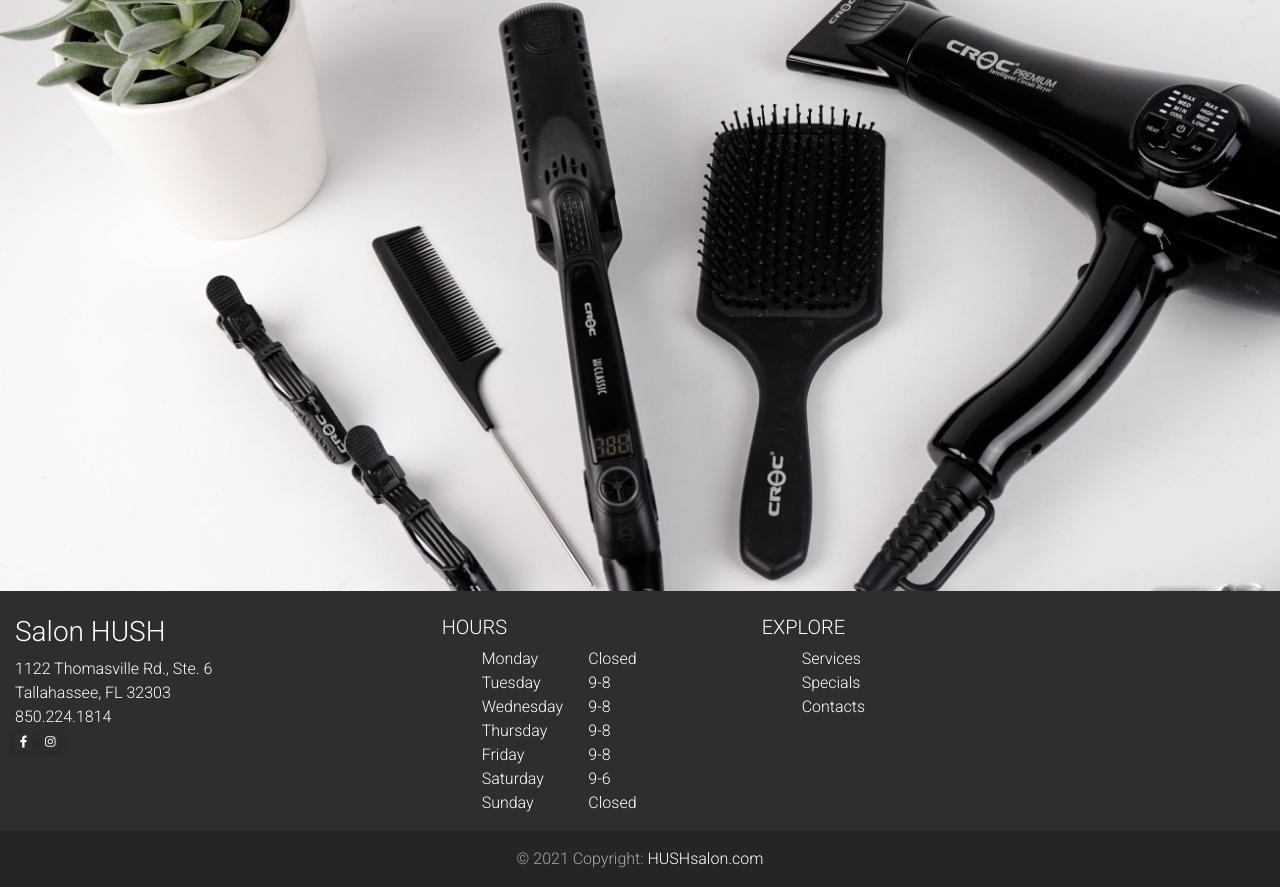
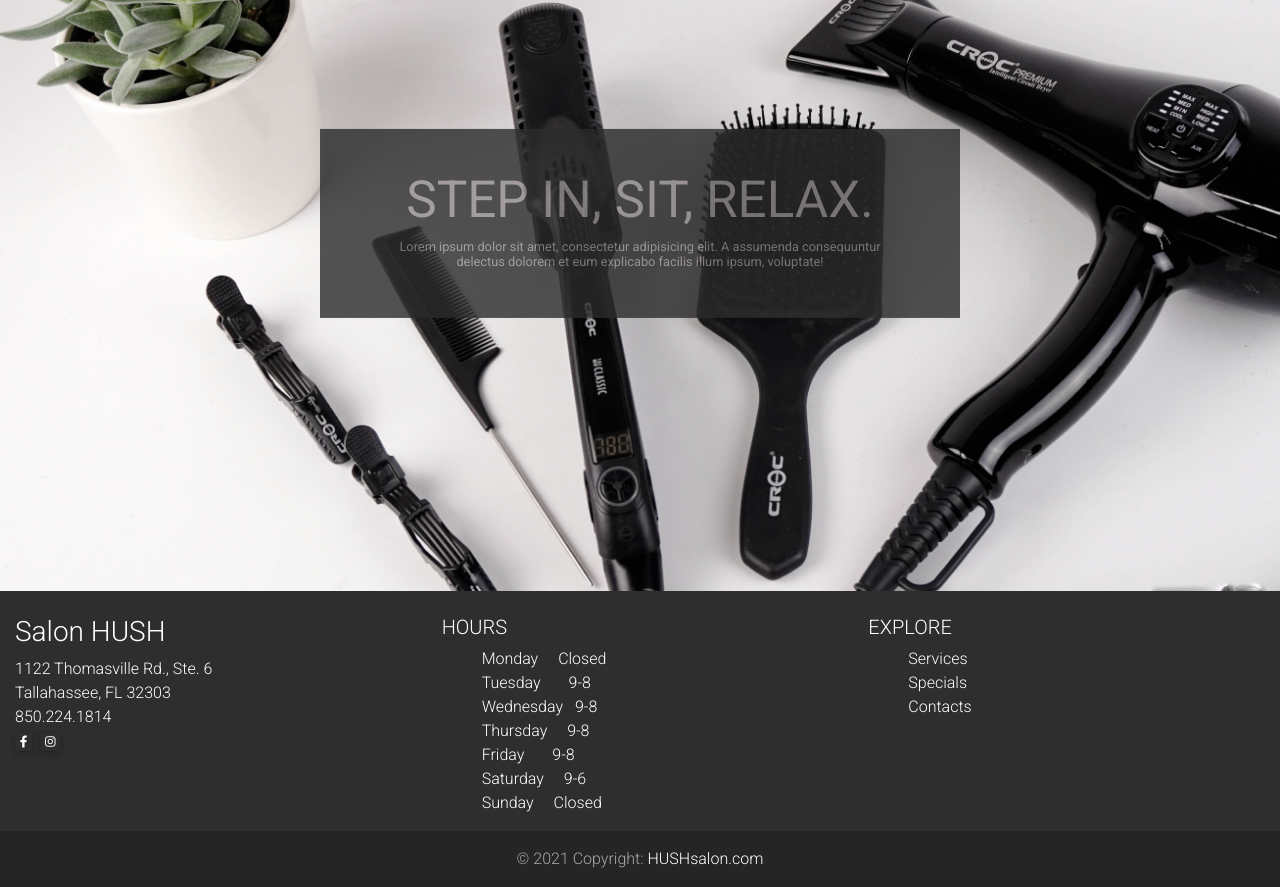
Before and after one commit to HansaSandamal/salon-app-react, a React (Create React App) app: page / in a window 1280 px wide. Shown: the part 200-1087 px from the top of the page. Built offline with nearby package versions, Linux system fonts and the light colour scheme.

Commit message:
changes in HomePage

```diff
--- a/src/App.tsx
+++ b/src/App.tsx
@@ -10,11 +10,13 @@ import Home from "./view/Home";
 
 
 
+
 function App() {
     return (
         <div className="App">
             <Header/>
             <Home/>
+
 
             <Footer/>
 
--- /dev/null
+++ b/src/assets/style_sheets/layouts/_footer.scss
@@ -0,0 +1,3 @@
+.date{
+  float: right;
+}
--- a/src/assets/style_sheets/view/_home.scss
+++ b/src/assets/style_sheets/view/_home.scss
@@ -0,0 +1,29 @@
+.page-holder {
+
+  position: relative;
+  text-align: center;
+  color: #938d8e;
+}
+.centered {
+  position: absolute;
+  top: 50%;
+  left: 50%;
+  transform: translate(-50%, -50%);
+  background-color: #2b2b2b;
+  opacity: 0.8;
+  padding: 40px 60px;
+  max-height: 30vh;
+
+
+}
+.text-head{
+  font-size:4vw;
+}
+.text-sub-head{
+  font-size:1vw;
+}
+
+.bg-cover {
+  background-size: cover !important;
+
+}
--- a/src/layouts/Footer.tsx
+++ b/src/layouts/Footer.tsx
@@ -14,80 +14,55 @@ const Footer: React.FC = () => {
                             Tallahassee, FL 32303<br/>
                             850.224.1814<br/>
                             <MDBBadge color="elegant-color">
-                                <MDBIcon fab icon="facebook-f" />
+                                <MDBIcon fab icon="facebook-f"/>
                             </MDBBadge>
                             <MDBBadge className="badge ml-2 " color="elegant-color">
-                                <MDBIcon fab icon="instagram" />
+                                <MDBIcon fab icon="instagram"/>
                             </MDBBadge>
 
                         </p>
                     </MDBCol>
 
-                    <MDBCol md="1">
+                    <MDBCol md="4">
                         <h5 className="title">HOURS</h5>
-
                         <ul>
                             <li className="list-unstyled">
-                                Monday
+                                Monday  <span className="date ml-3"> Closed</span>
                             </li>
                             <li className="list-unstyled">
-                                Tuesday
+                                Tuesday <span className="date ml-4">9-8</span>
                             </li>
                             <li className="list-unstyled">
-                                Wednesday
+                                Wednesday  <span className="date ml-2"> 9-8 </span>
                             </li>
                             <li className="list-unstyled">
-                                Thursday
+                                Thursday <span className="date ml-3"> 9-8 </span>
                             </li>
                             <li className="list-unstyled">
-                                Friday
+                                Friday <span className="date ml-4"> 9-8 </span>
                             </li>
                             <li className="list-unstyled">
-                                Saturday
+                                Saturday <span className="date ml-3"> 9-6 </span>
                             </li>
                             <li className="list-unstyled">
-                                Sunday
+                                Sunday <span className="date ml-3"> Closed</span>
                             </li>
                         </ul>
+
                     </MDBCol>
-                    <MDBCol md="2">
-                        <h5 className="title"><br/></h5>
-                        <ul>
-                            <li className="list-unstyled">
-                                Closed
-                            </li>
-                            <li className="list-unstyled">
-                                9-8
-                            </li>
-                            <li className="list-unstyled">
-                                9-8
-                            </li>
-                            <li className="list-unstyled">
-                                9-8
-                            </li>
-                            <li className="list-unstyled">
-                                9-8
-                            </li>
-                            <li className="list-unstyled">
-                                9-6
-                            </li>
-                            <li className="list-unstyled">
-                                Closed
-                            </li>
-                        </ul>
-                    </MDBCol>
+
                     <MDBCol md="1">
 
                         <h5 className="title">EXPLORE</h5>
                         <ul>
                             <li className="list-unstyled">
-                                <a href="#">Services</a>
+                                <a href="#services">Services</a>
                             </li>
                             <li className="list-unstyled">
-                                <a href="#">Specials</a>
+                                <a href="#Specials">Specials</a>
                             </li>
                             <li className="list-unstyled">
-                                <a href="#">Contacts</a>
+                                <a href="#Contacts">Contacts</a>
                             </li>
 
                         </ul>
--- a/src/view/Home.tsx
+++ b/src/view/Home.tsx
@@ -1,16 +1,28 @@
 import React from "react";
 import cover from "../assets/images/cover.jpg";
 import {Image} from "react-bootstrap";
+// import cv1 from "../assets/images/cv1.jpg";
+// import cv2 from "../assets/images/cv2.jpg";
+// import cv3 from "../assets/images/cv3.jpg";
 
 
+const Home: React.FC = (ImageState) => {
 
-const Home:React.FC=()=>{
-    return(
+    return (
+
         <React.Fragment>
-            <Image  src={cover} alt="cover"fluid />
+            <div className="page-holder bg-cover">
+                <Image src={cover} alt="cover" fluid/>
+                <div className="centered">
+                    <h1 className='text-head'><b>STEP IN, SIT, RELAX.</b></h1>
+                    <h6 className='text-sub-head'><b>Lorem ipsum dolor sit amet, consectetur adipisicing elit. A assumenda consequuntur delectus dolorem et eum explicabo facilis illum ipsum, voluptate!</b></h6>
+
+                </div>
+
+            </div>
+
 
         </React.Fragment>
-
 
 
     )
```
